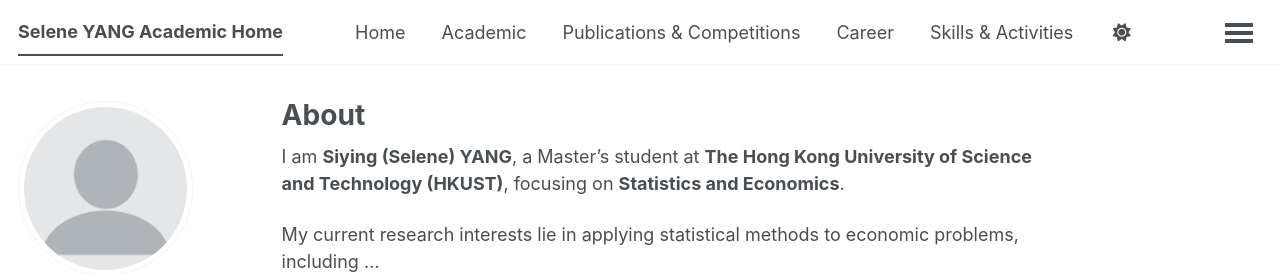
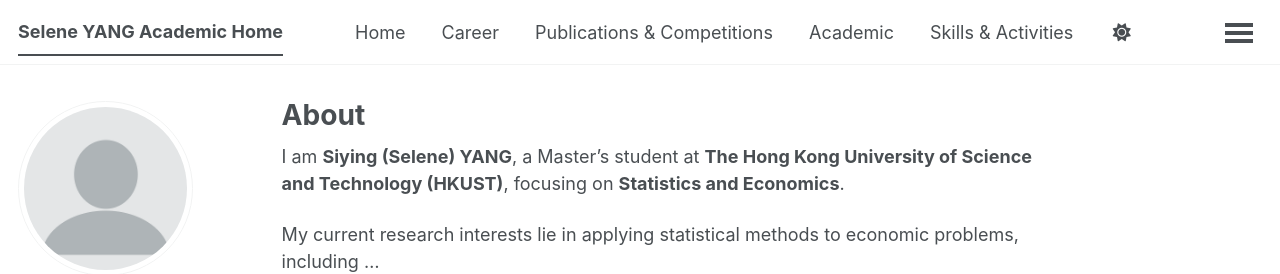
Before and after one commit to seleney365-tech/seleney365-tech.github.io, a Jekyll site: the page built from _pages/about.md, in a window 1280 px wide. Shown: the top 274 px of the page. Built offline with Jekyll 4.4.1, drawn with Linux system fonts in a browser that asks for light colours; a style sheet for code colours, icons or effects is not loaded.

```diff
--- a/_data/navigation.yml
+++ b/_data/navigation.yml
@@ -2,12 +2,12 @@
 main:
   - title: "Home"
     url: /
+  - title: "Career"
+    url: /career/
+  - title: "Publications & Competitions"
+    url: /publications/
   - title: "Academic"
     url: /academic/
-  - title: "Publications & Competitions"
-    url: /publications/
-  - title: "Career"
-    url: /career/
   - title: "Skills & Activities"
     url: /skills/
   - title: "Contact"
```
